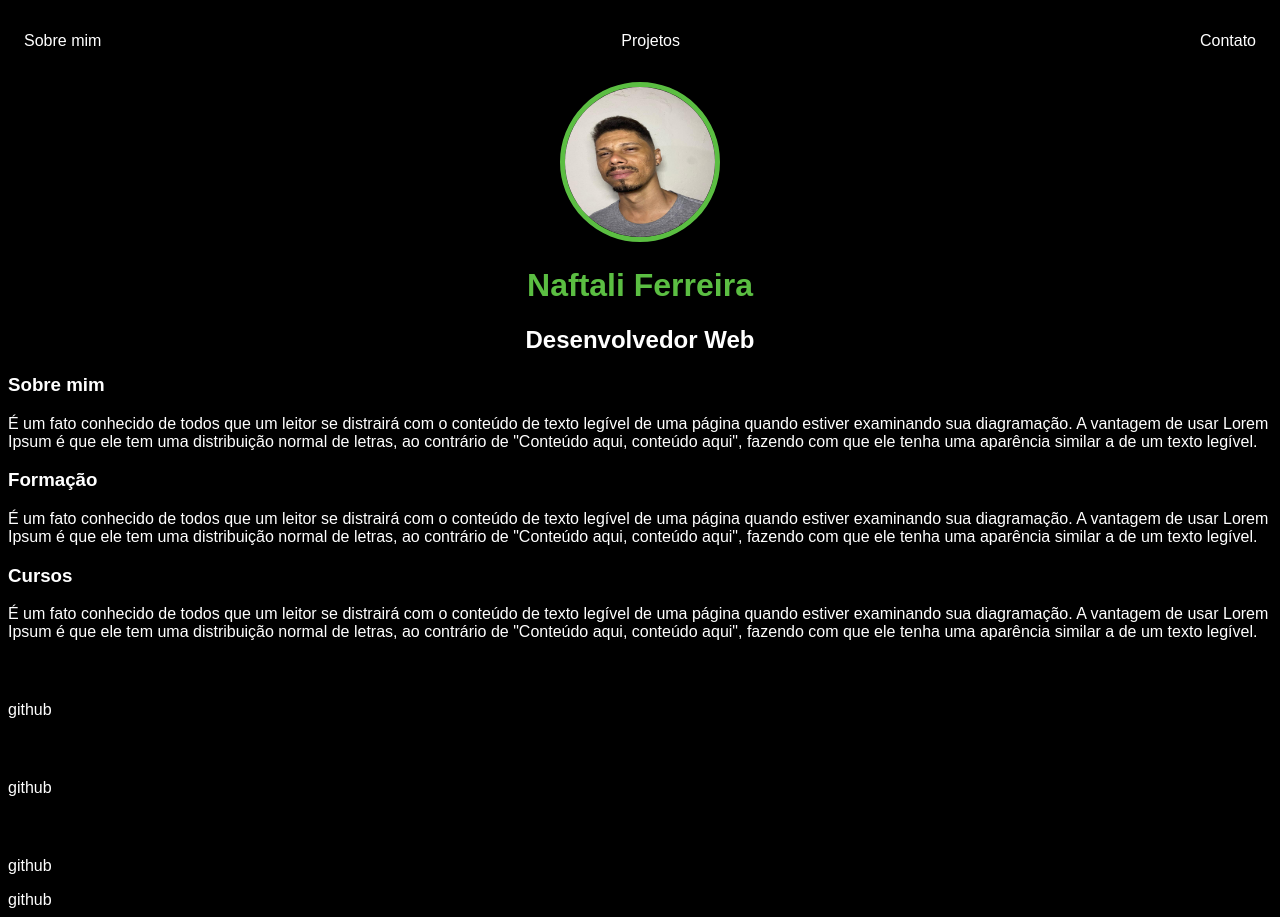
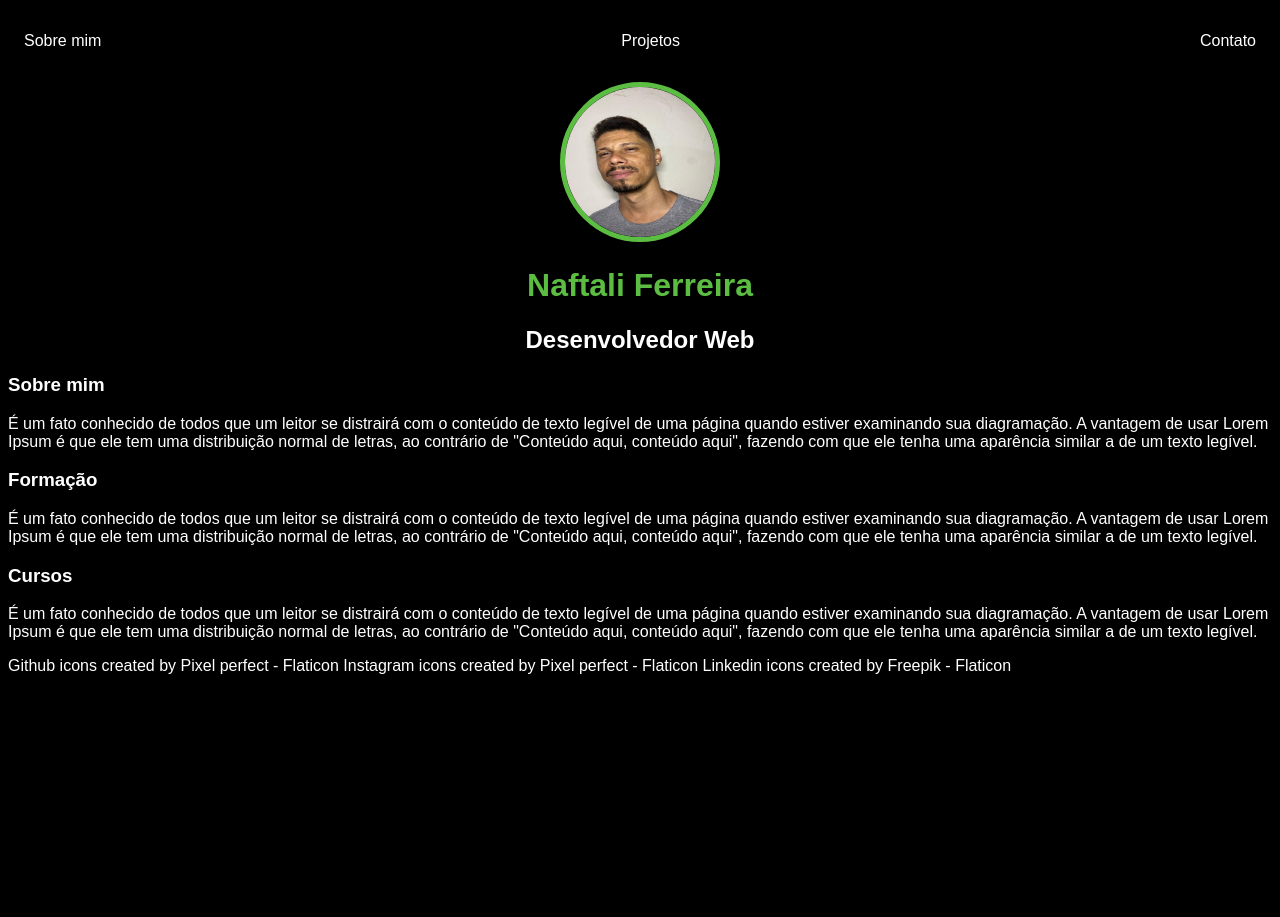
Before and after one commit to naftaliferreira/Desenvolvimento_web, a plain HTML site: page Testes_paginas/pagina_3/index.html in a window 1280 px wide. After the commit the page ends 800 px from the top, so only its background shows below. Drawn offline with Linux system fonts and the light colour scheme.

Commit message:
Update index.html

```diff
--- a/Testes_paginas/pagina_3/index.html
+++ b/Testes_paginas/pagina_3/index.html
@@ -53,18 +53,10 @@
     </main>
 
     <footer>
-        <a href="https://github.com/naftaliferreira" alt="github" target="blank" rel="noopener " >
-           <img src="./midia/github.svg" alt="github icon">
-           <p>github</p>
-        </a>
-        <a href="https://www.instagram.com/" alt="Instagram" target="blank" rel="noopener " >
-            <img src="./midia/instagram.svg" alt="instagram icon">
-            <p>github</p>
-         </a>
-         <a href="https://www.linkedin.com/in/naftali-ferreira-320b6a185/" alt="linkedin" target="blank" rel="noopener " >
-            <img src="./midia/linkedin.svg" alt="linkedin icon">
-            <p>github</p>github
-         </a>
+        <a href="https://www.flaticon.com/free-icons/github" title="github icons">Github icons created by Pixel perfect - Flaticon</a>
+        <a href="https://www.flaticon.com/free-icons/instagram" title="instagram icons">Instagram icons created by Pixel perfect - Flaticon</a>
+        <a href="https://www.flaticon.com/free-icons/linkedin" title="linkedin icons">Linkedin icons created by Freepik - Flaticon</a>
+
     </footer>
 </body>
 </html>
```
